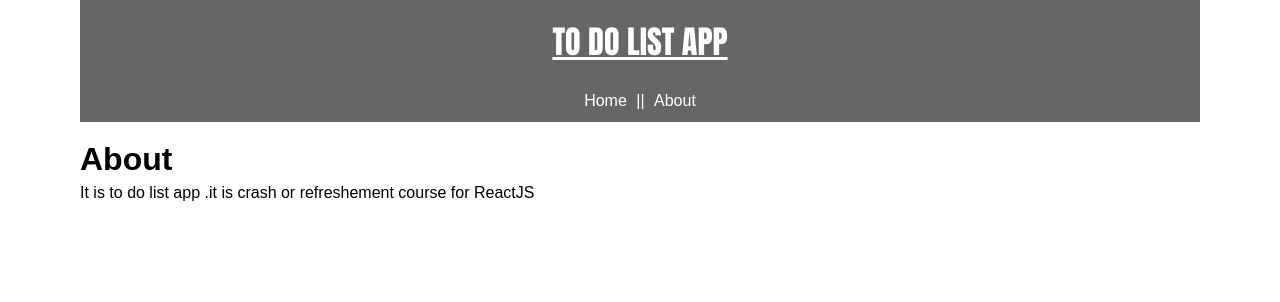
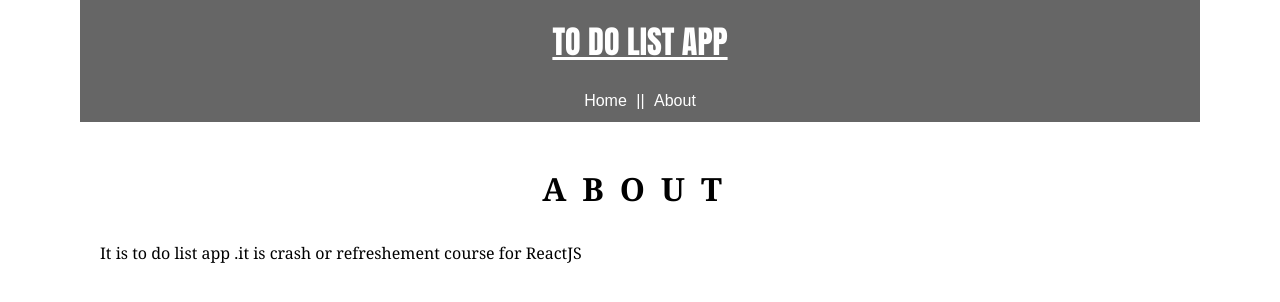
Before and after one commit to davewish/reactcrashcourse, a React (Create React App) app: page /about in a window 1280 px wide. Shown: the top 302 px of the page. Built offline with nearby package versions, Linux system fonts and the light colour scheme; no server answers.

Commit message:
finally update

```diff
--- a/src/App.css
+++ b/src/App.css
@@ -52,3 +52,22 @@ a{
    padding:10px;
    text-transform: uppercase;
 }
+.about{
+  text-align: center;
+  padding:20px ;
+  margin-top:5px;
+}
+.about h1{
+   font-family:Georgia, 'Times New Roman', Times, serif;
+   font-size:38;
+   padding:10px;
+   margin-bottom:20px;
+   letter-spacing: 0.5em;
+   text-transform: uppercase;
+
+}
+.about p{
+  text-align: left;
+  font-family:Georgia, 'Times New Roman', Times, serif;
+
+}
--- a/src/components/pages/About.js
+++ b/src/components/pages/About.js
@@ -2,8 +2,11 @@ import React from 'react';
 function About(){
  return (
 <React.Fragment>
+    <div className="about">
     <h1>About </h1>
     <p>It is to do list app .it is crash or refreshement course for ReactJS</p>
+    </div>
+
 </React.Fragment>
  )
 }
```
